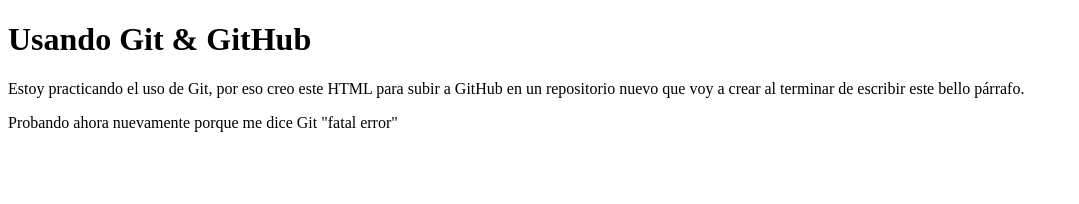
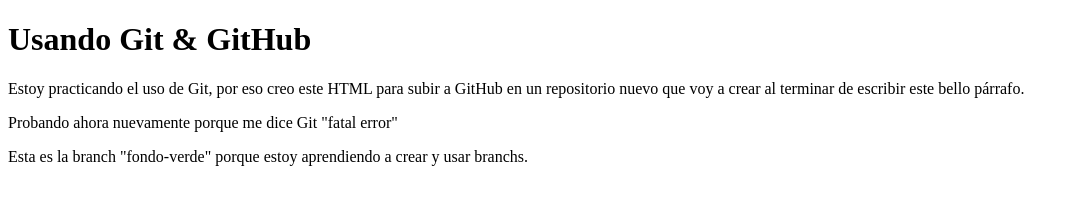
Before and after one commit to Luzyla/clase5-repaso1, a plain HTML site: page index.html in a window 1280 px wide. Shown: the whole page, without its empty margins (0-1079 px from the left). Drawn offline with Linux system fonts and the light colour scheme.

Commit message:
agregué párrafo de nueva branch fondo-verde

```diff
--- a/index.html
+++ b/index.html
@@ -9,5 +9,6 @@
     <h1>Usando Git & GitHub</h1>
     <p>Estoy practicando el uso de Git, por eso creo este HTML para subir a GitHub en un repositorio nuevo que voy a crear al terminar de escribir este bello párrafo.</p>
     <p>Probando ahora nuevamente porque me dice Git "fatal error"</p>
+    <p>Esta es la branch "fondo-verde" porque estoy aprendiendo a crear y usar branchs.</p>
 </body>
 </html>
```
